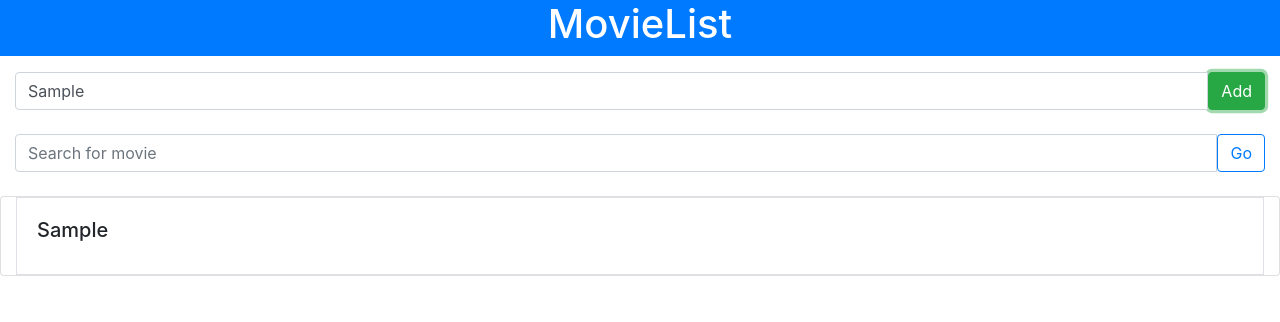
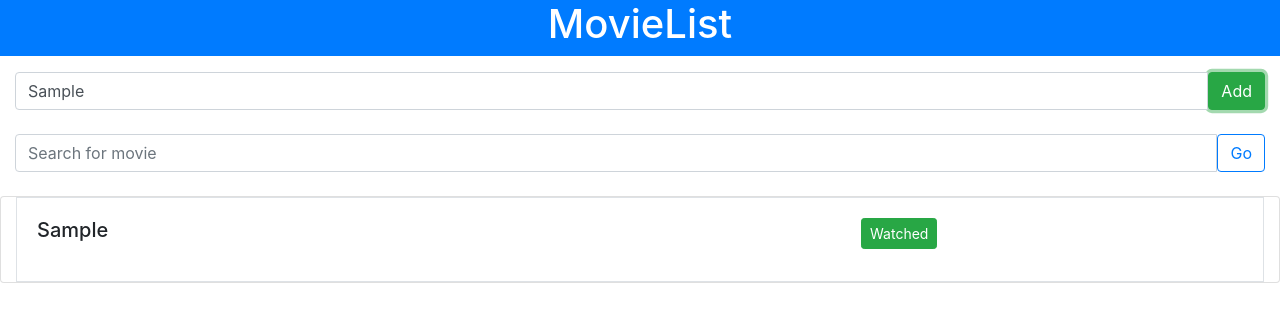
Before and after one commit to qtrangdo/movie_list, a React app: page / in a window 1280 px wide. Both pictures are taken after typing "Sample" into the empty fields and a click on the button "Add". Shown: the top 322 px of the page. Built offline with nearby package versions, Linux system fonts and the light colour scheme.

Commit message:
Add watch/to watch buttons

```diff
--- a/src/components/MovieItem.js
+++ b/src/components/MovieItem.js
@@ -1,16 +1,35 @@
-import React, {Component} from 'react';
+import React, { Component } from 'react';
 
 
-class MovieItem extends Component{
+class MovieItem extends Component {
     constructor(props) {
-        super(props)
+        super(props);
+        this.state = {
+            watched: true
+        }
+    }
+
+    onClick() {
+        let watched = !this.state.watched
+        this.setState({ watched })
     }
 
     render() {
         return (
             <div className='card-body border'>
                 <h5 className='card-title'>
-                    {this.props.movie.title}
+                    <div className='row'>
+                        <div className="col col-sm-8">
+                            {this.props.movie.title}
+                        </div>
+                        <div className="col col-sm-4">
+                        {this.state.watched
+                            ? <button className="btn btn-success btn-sm" onClick={this.onClick.bind(this)}> Watched</button>
+                            : <button className="btn btn-info btn-sm" onClick={this.onClick.bind(this)}> To watched</button>
+                        }
+
+                        </div>
+                    </div>
                 </h5>
             </div>
         )
```
